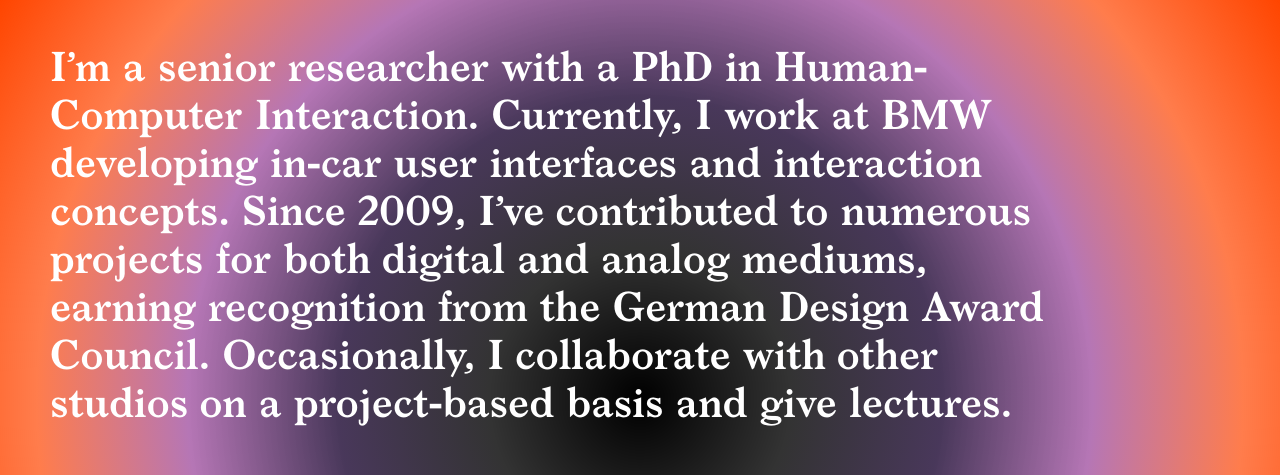
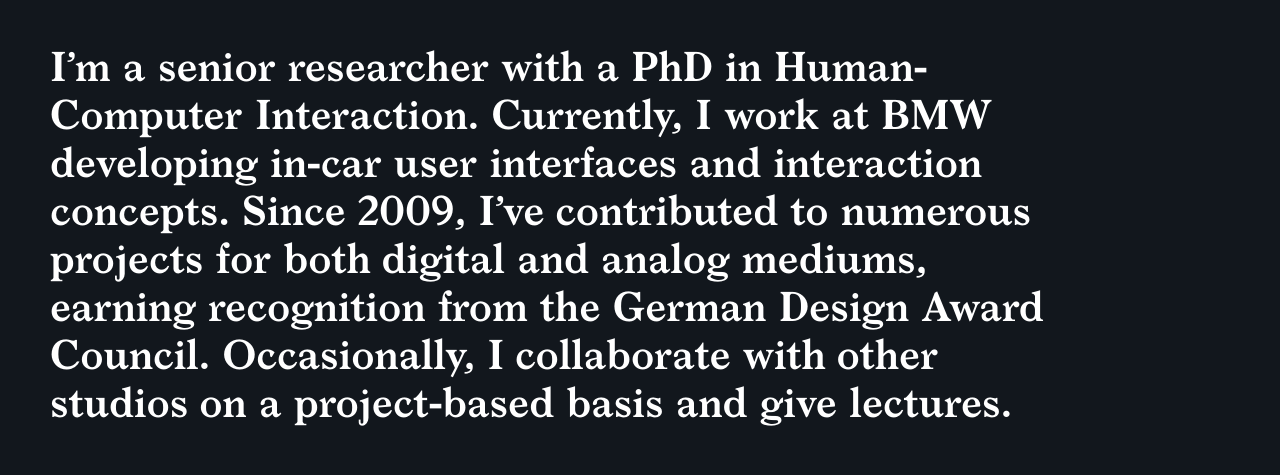
Before and after one commit to graph-ist/gg, a plain HTML site: page index.html in a window 1280 px wide. Shown: the top 475 px of the page. Drawn offline with Linux system fonts and the light colour scheme.

Commit message:
Changed color

```diff
--- a/style.css
+++ b/style.css
@@ -4,8 +4,7 @@
 }
 
 body {
-    /* background: #58718E; */
-    background: radial-gradient(circle, rgba(0,0,0,1) 0%, rgba(0,0,0,0.8) 20%, rgba(27,6,49,0.8) 40%, rgba(150,60,150,0.7) 60%, rgba(255,69,0,0.7) 80%, rgba(255,69,0,1) 100%);
+    background: #12171d;
     color: #FFFFFF;
     font-family: "larish.otf";
     margin: 0;
```
